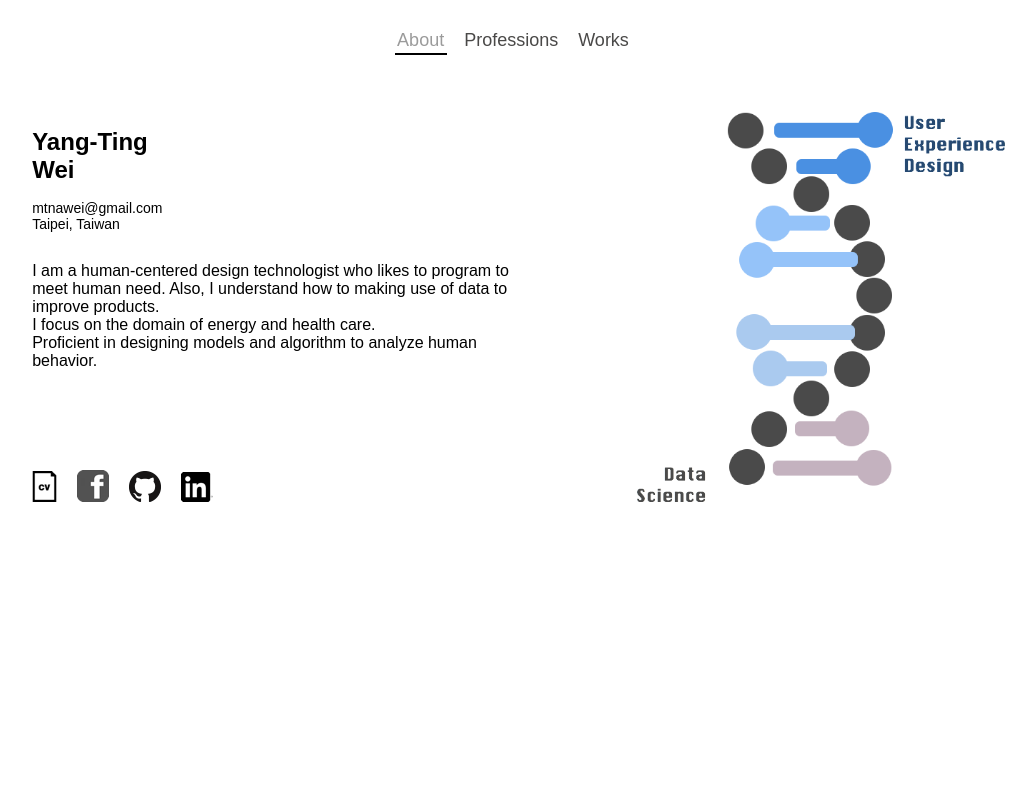
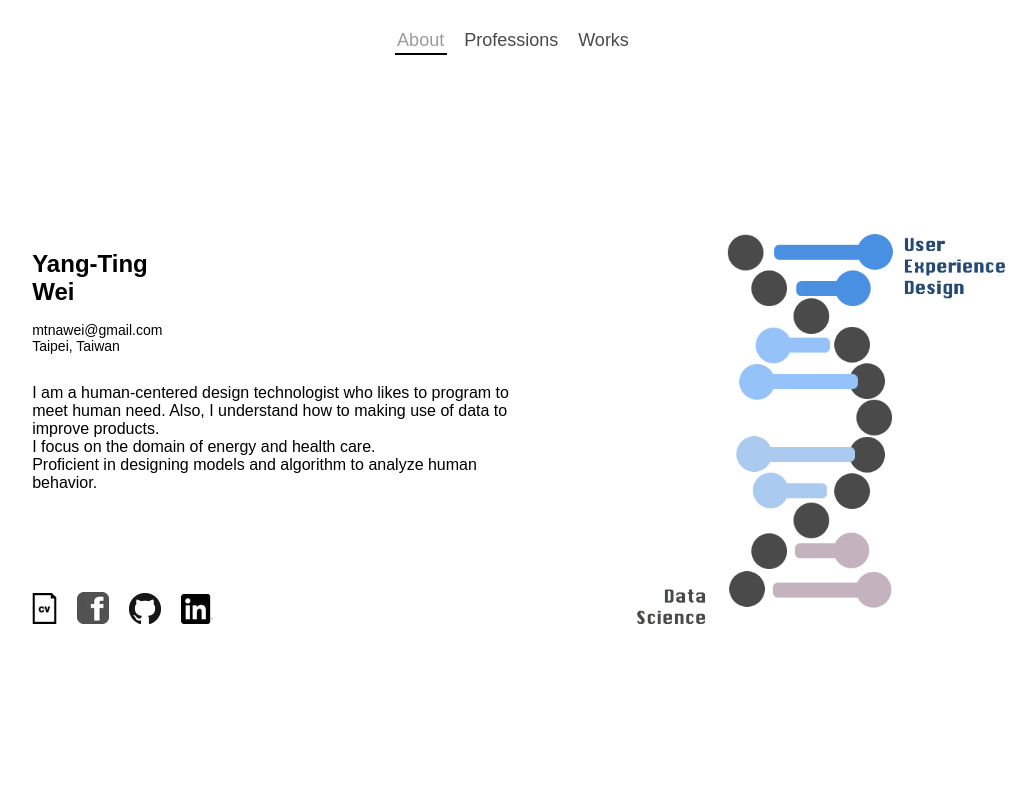
Before and after one commit to MartinaWei/MartinaWei.github.io, a React (Create React App) app: page /#/ in a window 1280 px wide. Shown: the top 800 px of the page, without its empty margins (147-1183 px from the left). Built offline with nearby package versions, Linux system fonts and the light colour scheme.

Commit message:
調整版面

```diff
--- a/src/About/About.js
+++ b/src/About/About.js
@@ -10,12 +10,15 @@ import DNA from './img/DNA_word.png';
 const Container = styled.div`
     height: 100vh;
     min-height: 600px;
+    display: flex;
+    align-items: center;
 `
 
 const MidContainer = styled.div`
     display: flex;
     padding-top: 61px;
     box-sizing: border-box;
+    justify-content: center;
 `;
 
 
@@ -57,8 +60,8 @@ const ImgContainer = styled.div`
 class About extends Component {
     render() {
         return (
-            <Container>
-                <MidContainer>
+            <Container className="row align-items-center">
+                <MidContainer className="col">
                     <LeftDiv>
                         <div style={{width: "50%", display: "inline-block"}}>
                             <h1>
--- a/src/Works/Works.js
+++ b/src/Works/Works.js
@@ -12,7 +12,7 @@ const Container = styled.div`
     height: 100vh;
     max-width: 870px;
     margin: 0 auto;
-    padding-top: 20vh;
+    padding-top: 15vh;
     box-sizing: border-box;
     font-weight: bold;
 
```
